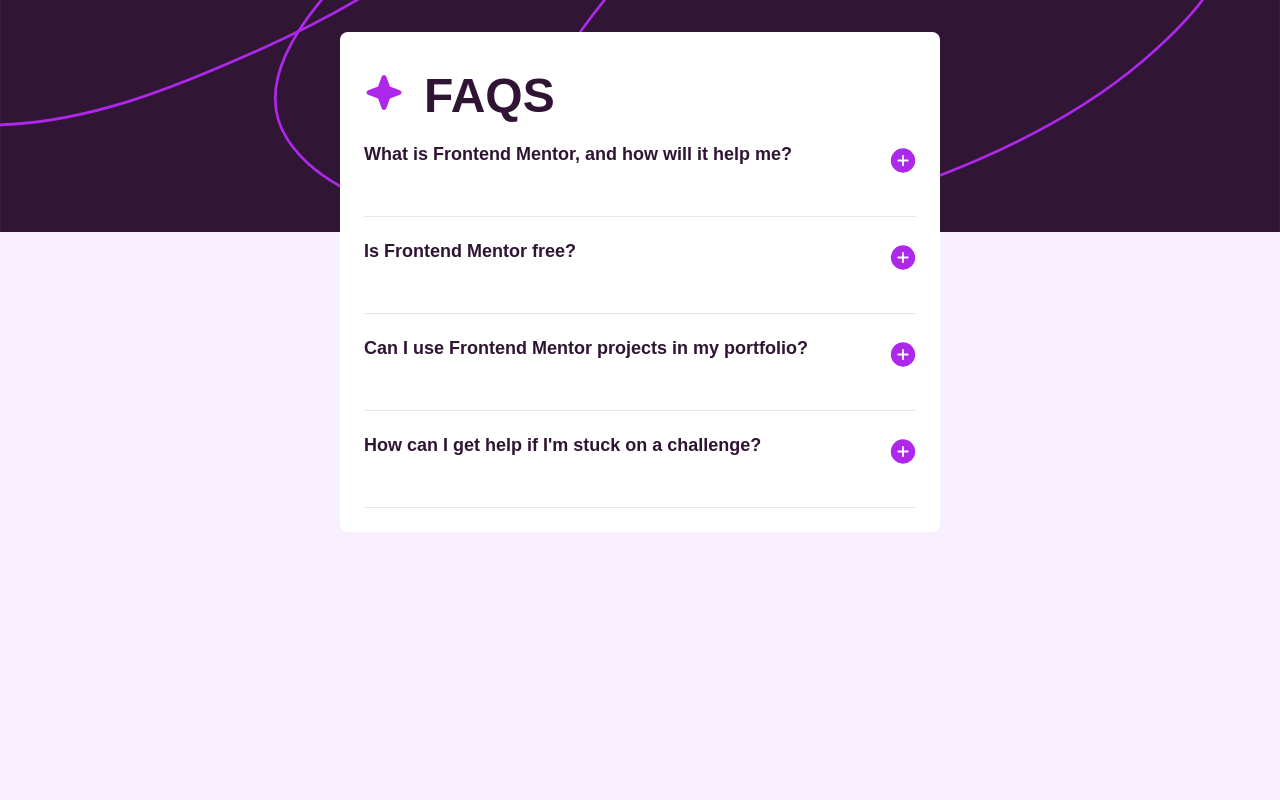
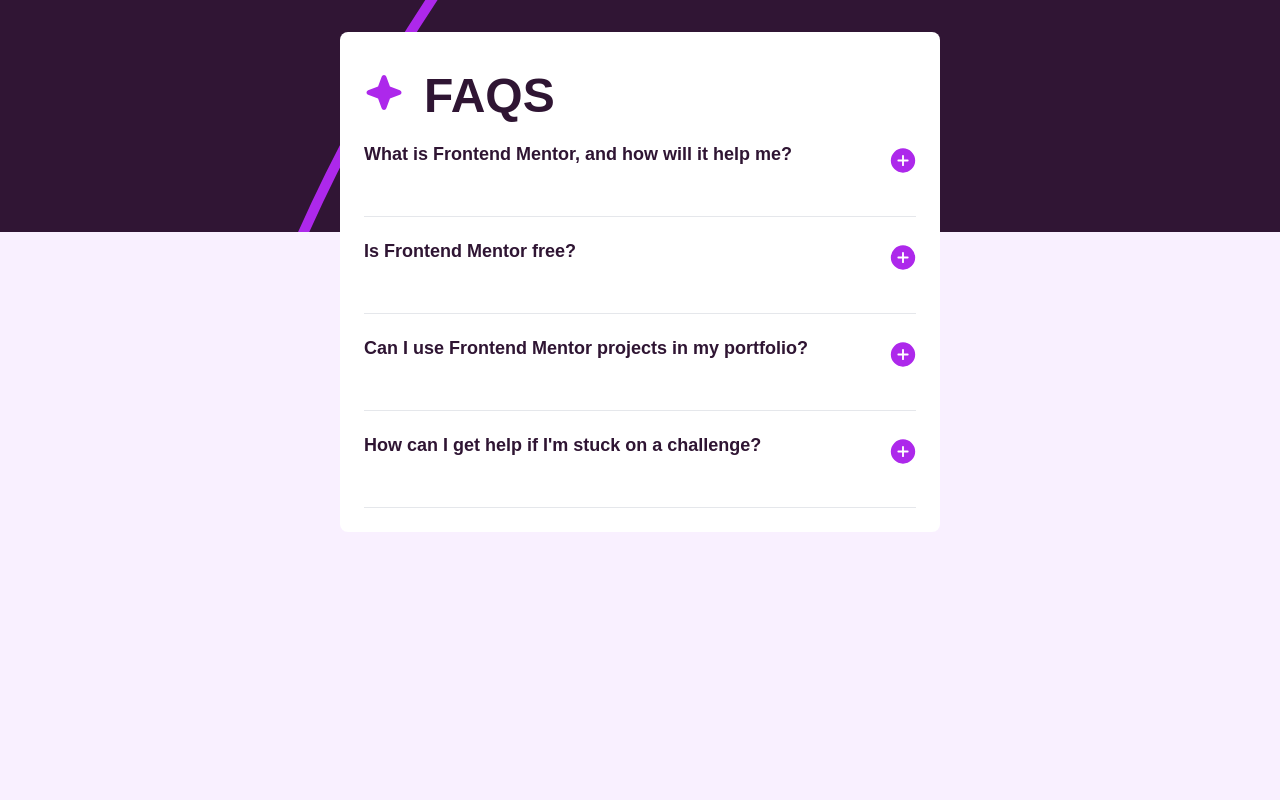
Before and after one commit to germanp007/frontendmentor-challenge15, a React (Vite) app: page / in a window 1280 px wide. Shown: the top 800 px of the page. Built offline with nearby package versions, Linux system fonts and the light colour scheme.

Commit message:
ejjhfddsd

```diff
--- a/src/App.tsx
+++ b/src/App.tsx
@@ -6,8 +6,8 @@
 import { data } from "./constant";
 // import BackgroundDesktop from "./components/background/BackgroundDesktop";
 // import BackgroundMobile from "./components/background/BackgroundMobile";
-import mobile from "/src/images/background-pattern-mobile.svg";
-import desktop from "/src/images/background-pattern-desktop.svg";
+// import mobile from "/src/images/background-pattern-mobile.svg";
+// import desktop from "/src/images/background-pattern-desktop.svg";
 
 interface ClickState {
   button1: boolean;
@@ -54,9 +54,7 @@
       <main className="bg-LightPink flex flex-col justify-center w-screen">
         <section
           style={{
-            background: `url(${
-              widthScreen > 600 ? desktop : mobile
-            }) center/cover no-repeat`,
+            background: `url(../src/images/background-pattern-mobile.svg) center/cover no-repeat`,
             height: "232px",
             width: "100%",
 
```
